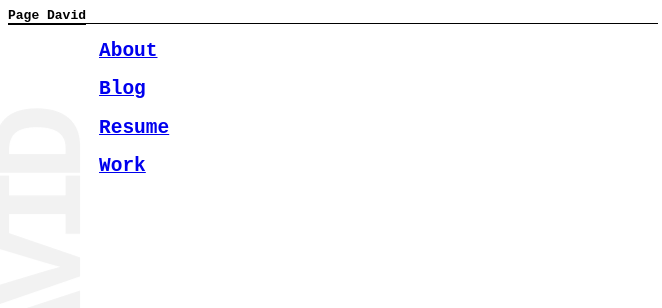
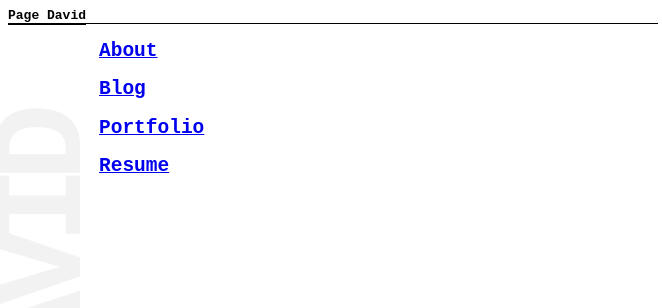
Before and after one commit to pagedavid/pagedavid.github.io, a Jekyll site: the page built from index.md, in a window 1280 px wide. Shown: the top 308 px of the page, without its empty margins (0-662 px from the left). Built offline with Jekyll 4.4.1, drawn with Linux system fonts in a browser that asks for light colours.

Commit message:
work -> portfolio (Charles)

```diff
--- a/index.md
+++ b/index.md
@@ -8,7 +8,7 @@ exclude: true
 {% include relative.html %}
 ## [About]({{ relative }}/about/)
 ## [Blog]({{ relative }}/blog/)
-## [Resume]({{ relative }}/Resume/)
-## [Work]({{ relative }}/work/)
+## [Portfolio]({{ relative }}/portfolio/)
+## [Resume]({{ relative }}/resume/)
 
 ![Groundhog]({{ relative }}/assets/groundhog.png){:class="img-homepage"}
```
